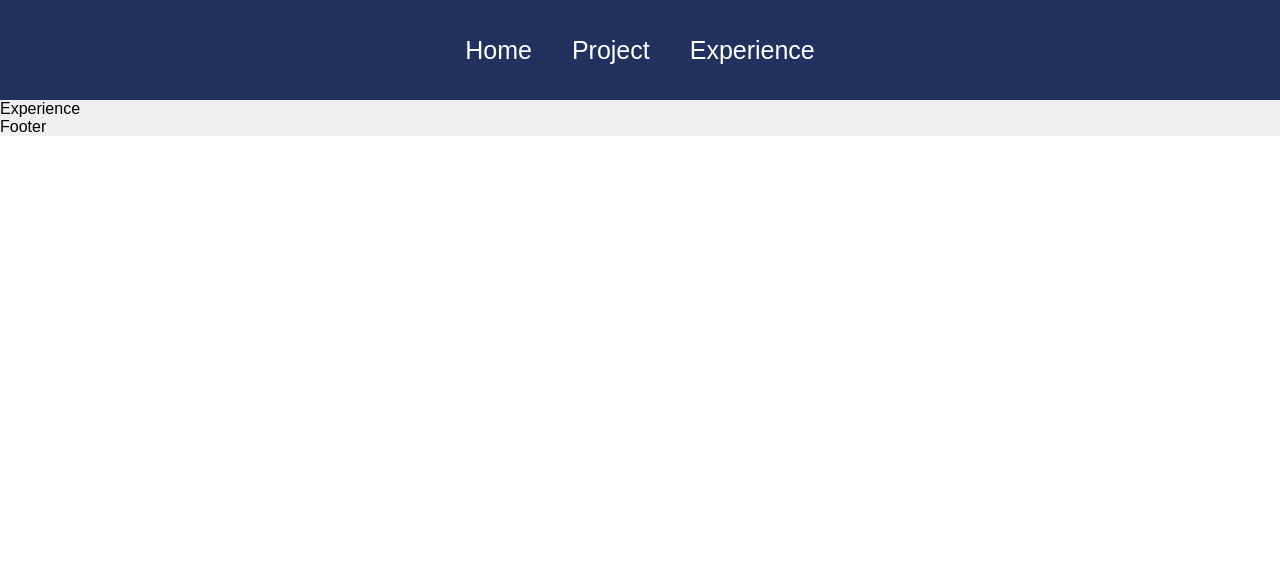
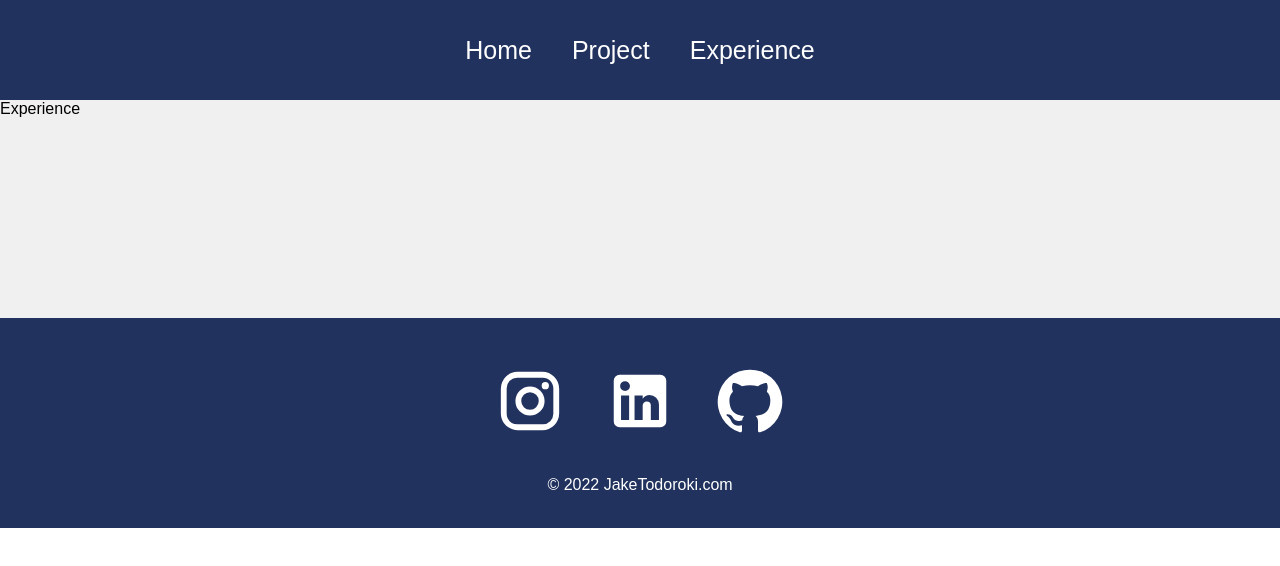
Before and after one commit to jaketodoroki/personal-portfolio, a React (Create React App) app: page /experience in a window 1280 px wide. Shown: the top 566 px of the page. Built offline with nearby package versions, Linux system fonts and the light colour scheme.

Commit message:
footer style

```diff
--- a/src/components/Footer.js
+++ b/src/components/Footer.js
@@ -1,8 +1,19 @@
 import React from 'react'
+import { Instagram } from '@mui/icons-material';
+import { LinkedIn } from '@mui/icons-material';
+import { GitHub } from '@mui/icons-material';
+import '../styles/Footer.css'
 
 function Footer() {
   return (
-    <div>Footer</div>
+    <div className='footer'>
+      <div className='socialMedia'>
+        <Instagram />
+        <LinkedIn />
+        <GitHub />
+      </div>
+      <p> &copy; 2022 JakeTodoroki.com</p>
+    </div>
   )
 }
 
--- /dev/null
+++ b/src/styles/Footer.css
@@ -0,0 +1,28 @@
+.footer {
+  width: 100%;
+  height: 200px;
+  background: #21325e;
+  display: flex;
+  justify-content: center;
+  align-items: center;
+  flex-direction: column;
+  padding-top: 10px;
+  margin-top: 200px;
+}
+
+.socialMedia svg {
+  color: white;
+  margin: 20px;
+  font-size: 70px;
+  cursor: pointer;
+}
+
+.footer p {
+  color: white;
+}
+
+@media only screen and (max-width: 600px) {
+  .footer svg {
+    font-size: 50px;
+  }
+}
```
